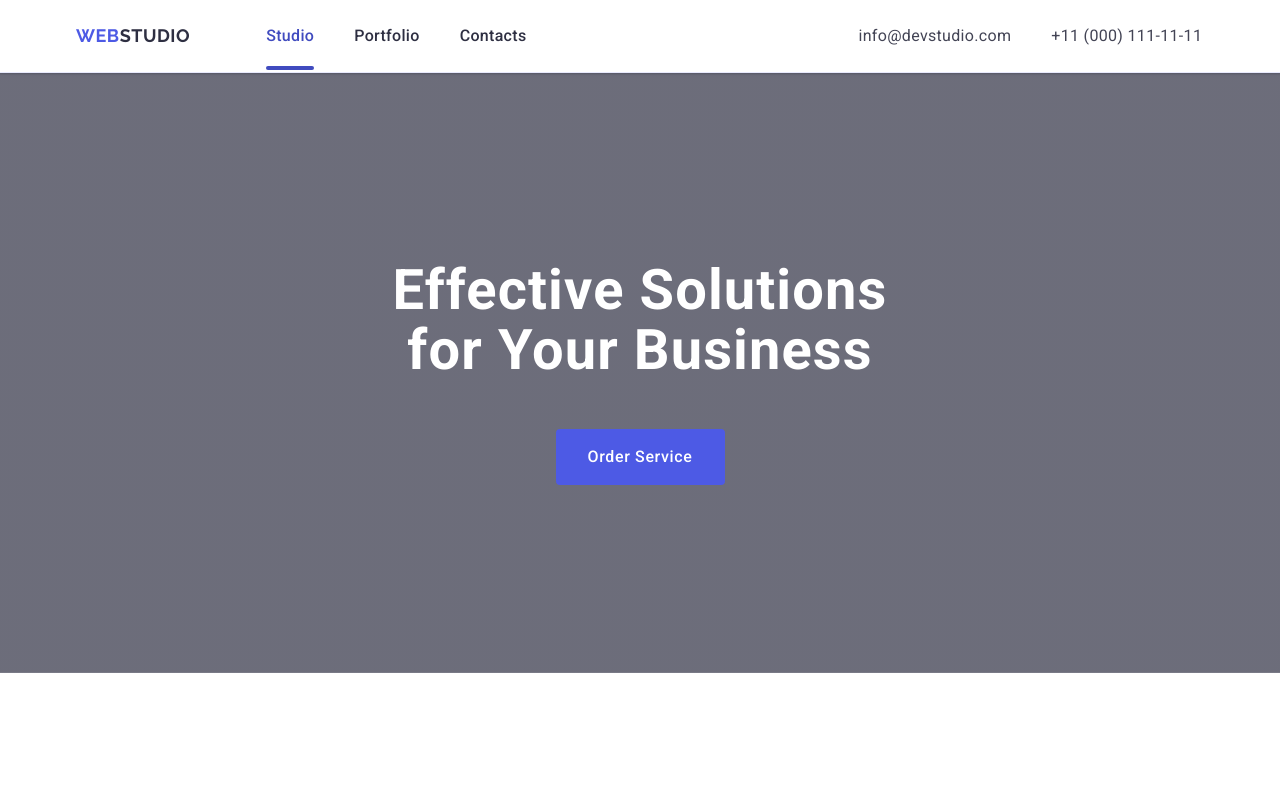
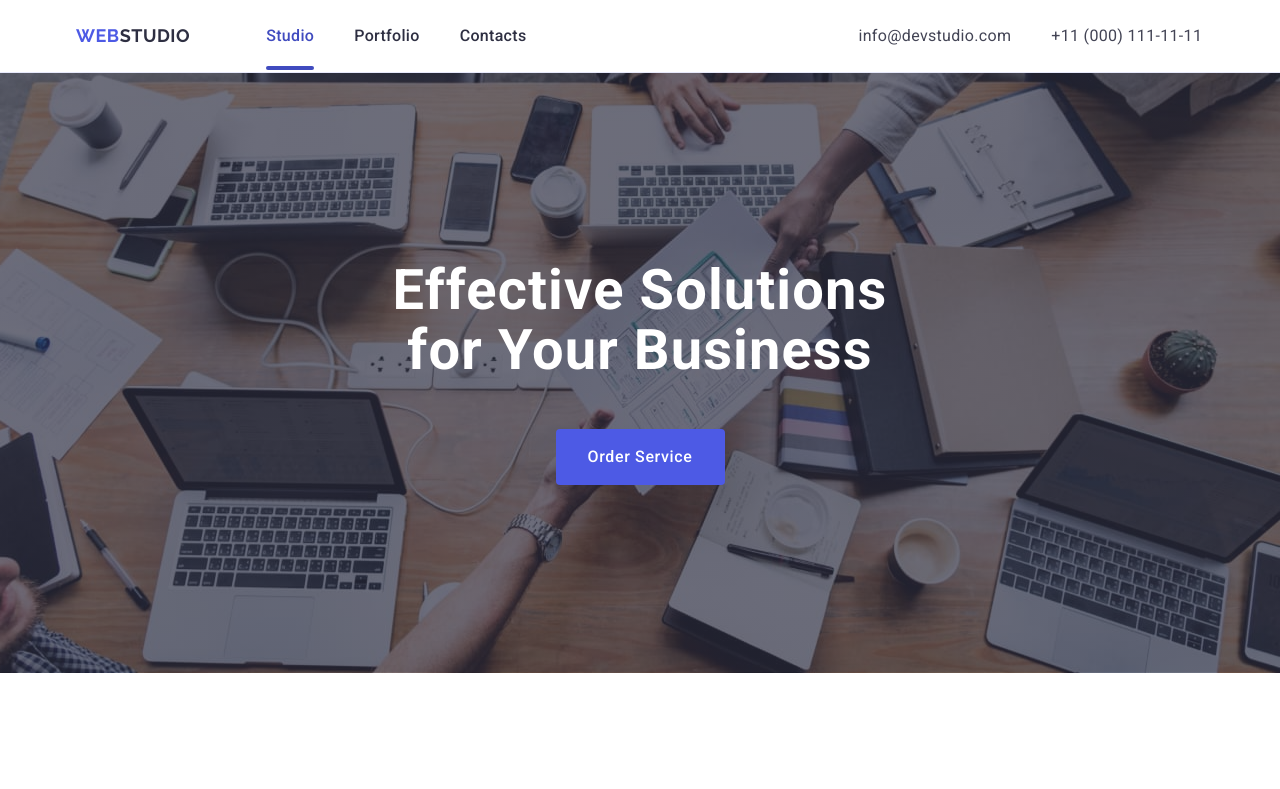
Before and after one commit to ivan-aleka/goit-markup-hw-04, a plain HTML site: page index.html in a window 1280 px wide. Shown: the top 789 px of the page. Drawn offline with nearby package versions, Linux system fonts and the light colour scheme.

Commit message:
update css

```diff
--- a/css/styles.css
+++ b/css/styles.css
@@ -149,7 +149,7 @@ position: relative;
   /* background-color: #2e2f42; */
   padding-bottom: 188px;
   padding-top: 188px;
-  background-image: linear-gradient(rgba(46, 47, 66, 0.7), rgba(46, 47, 66, 0.7)), url(./images/section_one_people_office.jpg);
+  background-image: linear-gradient(rgba(46, 47, 66, 0.7), rgba(46, 47, 66, 0.7)), url(../images/section_one_people_office.jpg);
   max-width: 1440px;
   background-repeat: no-repeat;
   background-position: center;
```
